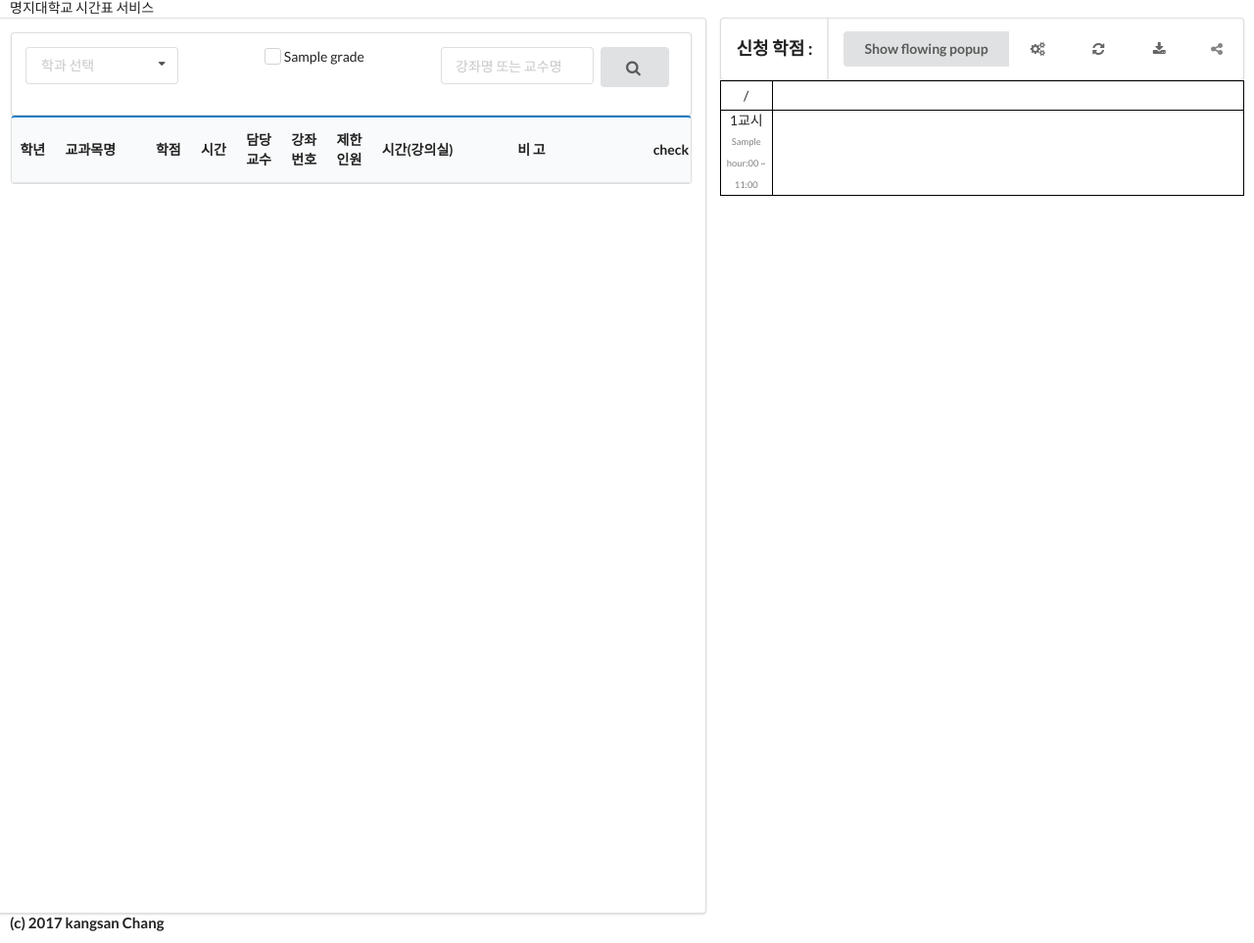
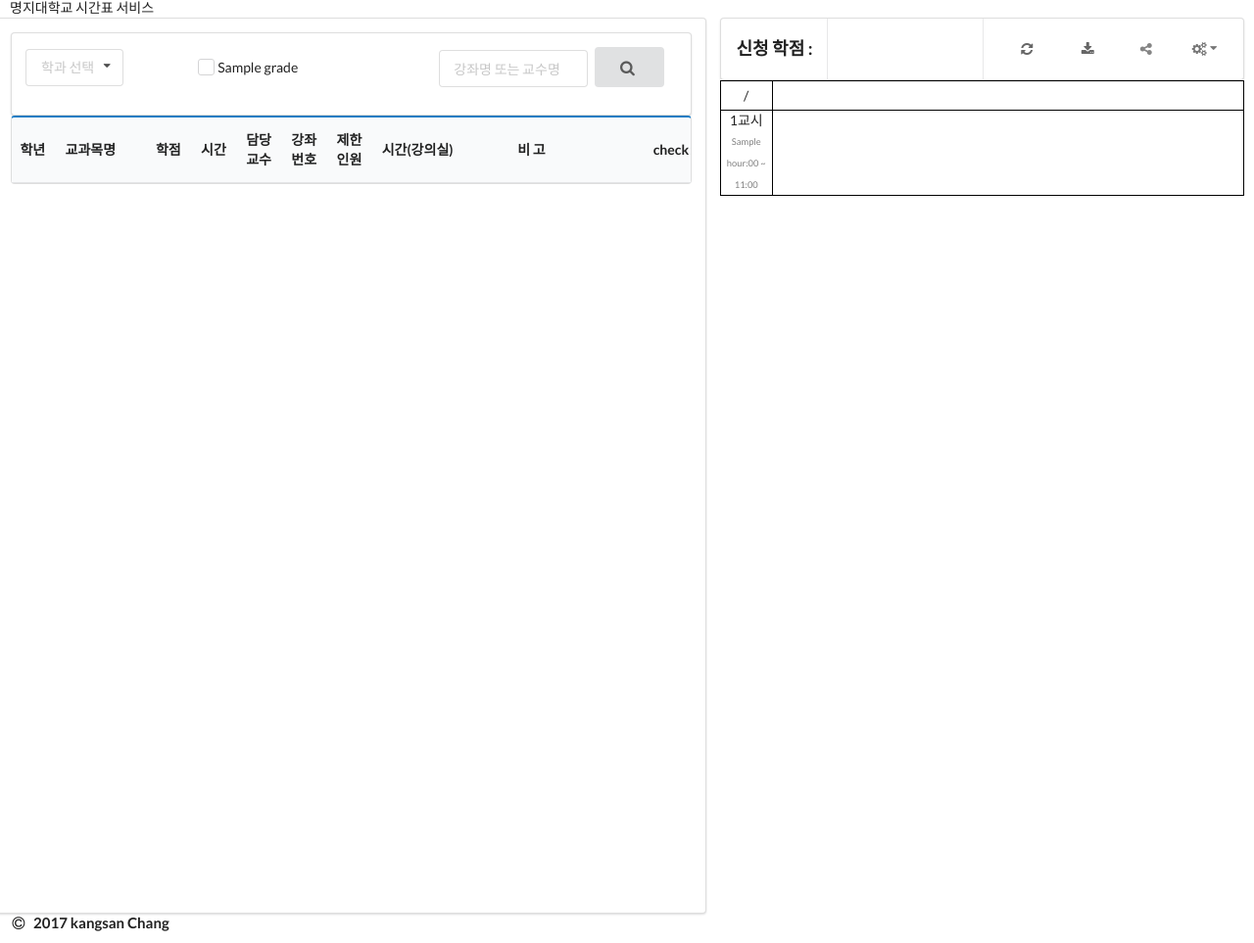
Before and after one commit to kangsanChang/mjutt, a Django app: template timetable/templates/timetable/index.html in a window 1280 px wide. Shown: the part 62-1025 px from the top of that part at 98% size. Run offline with Django 3.2, Linux system fonts and the light colour scheme; the template is opened without the code that fills it: most values are stand-ins (such as "Sample title", 1, 10 or a date in 2020); lists and menus that the app fills with data are empty; the page is wider than the window, and the part outside it is not shown; some libraries are stand-ins or nearby versions.

Commit message:
add Saturday view function, period view function

```diff
--- a/timetable/static/timetable/js/runtime_script.js
+++ b/timetable/static/timetable/js/runtime_script.js
@@ -61,4 +61,9 @@ $(document).ready(function(){
   $(document).on("click", "div.ui.cancel.button", function(){
     $("#custom_form").form('reset'); // form('reset') 은 default value 상태로, form(clear) 는 깨끗히 폼 다 비움
   });
+
+  $(document).on("click", '.ui.button#setting', function(){
+    $('.ui.button#setting').popup();
+  });
+
 });
--- a/timetable/templates/timetable/base.html
+++ b/timetable/templates/timetable/base.html
@@ -30,7 +30,7 @@
       {% include "timetable/modals.html" %}
     </div>
     <footer>
-      <h4>(c) 2017 kangsan Chang</h4>
+      <h4><i class="copyright icon"></i> 2017 kangsan Chang</h4>
     </footer>
 
     <script>
@@ -42,6 +42,11 @@
       $('.ui.button.popupup').popup({
           on: 'click'
         });
+      $('.ui.checkbox').checkbox();
+
+      // Initialize timetable (p.12 , hide Sat.)
+      set_saturday(false);
+      set_period(12);
       // Ajax
       $('#submit').click(function(e){
         e.preventDefault();
--- a/timetable/templates/timetable/index.html
+++ b/timetable/templates/timetable/index.html
@@ -8,7 +8,7 @@
 
         <div class="search-form">
           <div class="ui form segment" id="search-form" method="POST">
-            <div class="fields">
+            <div class="inline fields">
               <div class="four wide field" id="dept_dropdown">
                 <div class="ui fluid search selection dropdown">
                   <input type="hidden" name="dept" id="id_dropdown">
@@ -46,6 +46,7 @@
                 </div>
               </button>
             </div>
+
           </div>
         </div>
 
@@ -151,42 +152,8 @@
               <h3> 신청 학점 :  <strong id="total_credit"></strong></h3>
             </div>
             <div class="right item">
+
               <div class="ui buttons">
-
-                <div class="ui button popupup">Show flowing popup</div>
-                <div class="ui flowing popup top left transition hidden">
-                  <div class="ui three column divided center aligned grid">
-                    <div class="column">
-                      <h4 class="ui header">Basic Plan</h4>
-                      <p><b>2</b> projects, $10 a month</p>
-                      <div class="ui button">Choose</div>
-                    </div>
-                    <div class="column">
-                      <h4 class="ui header">Business Plan</h4>
-                      <p><b>5</b> projects, $20 a month</p>
-                      <div class="ui button">Choose</div>
-                    </div>
-                    <div class="column">
-                      <h4 class="ui header">Premium Plan</h4>
-                      <p><b>8</b> projects, $25 a month</p>
-                      <div class="ui button">Choose</div>
-                    </div>
-                    <div class="column">
-                      <h4 class="ui header">토요일 추가</h4>
-                      <p><b>2</b> projects, $10 a month</p>
-                      <div class="ui button">Choose</div>
-                    </div>
-                  </div>
-                </div>
-
-                <button class="ui vertical animated basic button" onclick="setting_modal()" id="setting">
-                  <div class="hidden content">
-                    설정
-                  </div>
-                  <div class="visible content">
-                    <i class="settings icon"></i>
-                  </div>
-                </button>
 
                 <button class="ui vertical animated basic button" onclick="check_timetable_initialize()" id="init">
                   <div class="hidden content">
@@ -210,6 +177,35 @@
                   <i class="share alternate icon"></i>
                 </button>
 
+                <div class="ui icon dropdown basic button" id="timetable_setting">
+                  <i class="settings icon"></i>
+                  <i class="dropdown icon"></i>
+                  <div class="menu">
+                    <div class="ui dropdown link item">
+                     <i class="left dropdown icon"></i>
+                      토요일 수업
+                      <div class="left menu">
+                        <div class="item" onclick="set_saturday(true)"><i class="unhide icon"></i><i class="unhide icon"></i></div>
+                        <div class="item" onclick="set_saturday(false)"><i class="hide icon"></i><i class="hide icon"></i></div>
+                      </div>
+                    </div>
+                    <div class="divider"></div>
+                    <div class="ui dropdown link item">
+                     <i class="left dropdown icon"></i>
+                      수업 시간
+                     <div class="left menu">
+                       <div class="item" onclick="set_period(9)">9교시 (~18:00)</div>
+                       <div class="item" onclick="set_period(10)">10교시 (~19:00)</div>
+                       <div class="item" onclick="set_period(11)">11교시 (~20:00)</div>
+                       <div class="item" onclick="set_period(12)">12교시 (~21:00)</div>
+                       <div class="item" onclick="set_period(13)">13교시 (~22:00)</div>
+                       <div class="item" onclick="set_period(14)">14교시 (~23:00)</div>
+                       <div class="item" onclick="set_period(15)">15교시 (~24:00)</div>
+                     </div>
+                   </div>
+                  </div>
+                </div>
+
               </div>
             </div>
           </div>
@@ -224,14 +220,14 @@
               <p> / </p>
             </div>
             {% for day in days %}
-            <div class="cell thead">
+            <div class="cell thead {{day}}">
               <p>{{days|korean_day:forloop.counter0}}</p>
             </div>
             {% endfor %}
           </div>
           {% endif %}
 
-          <div class="table-row">
+          <div class="table-row p{{forloop.counter}}">
 
             {% for day in days %}
             {% if forloop.first %}
@@ -241,7 +237,7 @@
 
             </div>
             {% endif %}
-            <div class="cell time-cell {{hour}} {{day}}">
+            <div class="cell time-cell p{{forloop.parentloop.counter}} {{hour}} {{day}}">
             </div>
             {% endfor %}
           </div>
```
Also changed, not shown: scenario.txt (+5 -4 lines), timetable/static/timetable/js/core.js (+30 -3 lines).
